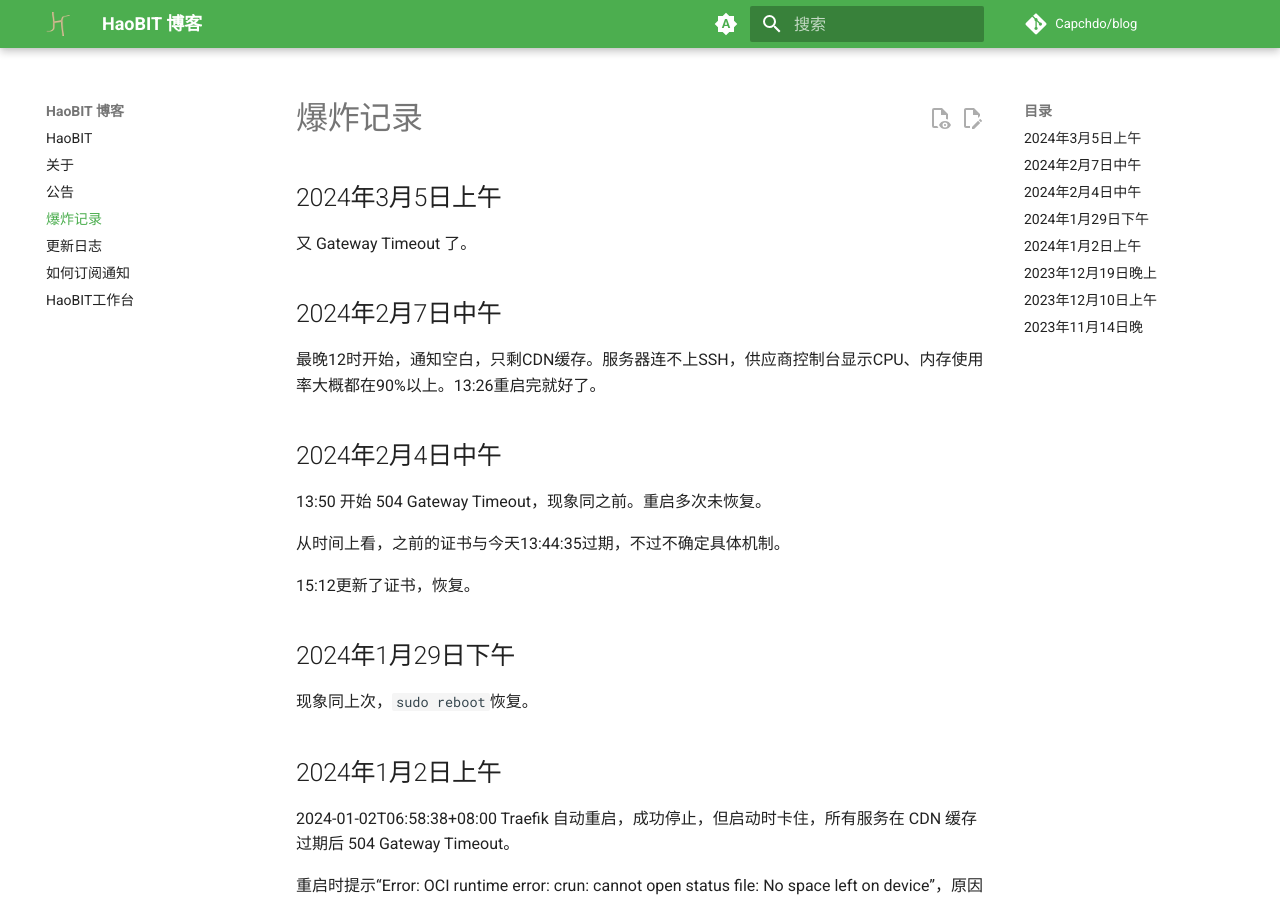
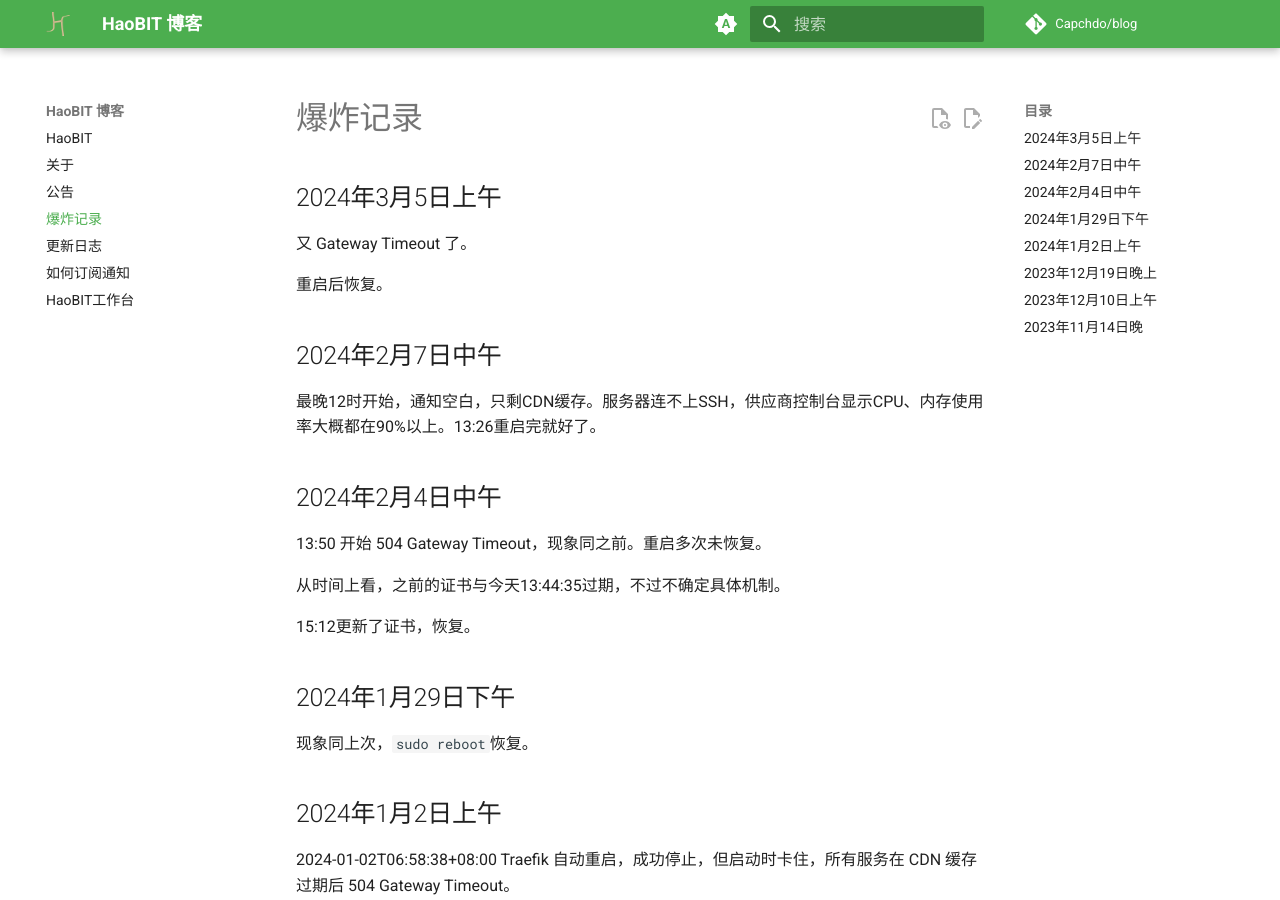
Before and after one commit to Capchdo/blog, an MkDocs documentation site: the page built from docs/down.md, in a window 1280 px wide and 900 px high. Built offline with MkDocs 1.6.1 and Material for MkDocs 9.7.7, drawn with Linux system fonts in a browser that asks for light colours; comment, search, counter and statistics services are not loaded.

Commit message:
爆炸：已恢复

```diff
--- a/docs/down.md
+++ b/docs/down.md
@@ -3,6 +3,8 @@
 ## 2024年3月5日上午
 
 又 Gateway Timeout 了。
+
+重启后恢复。
 
 ## 2024年2月7日中午
 
```
